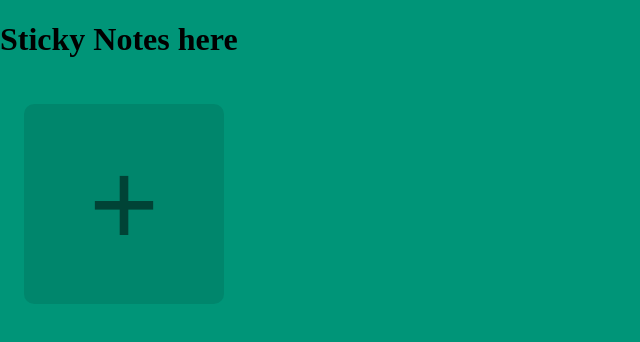
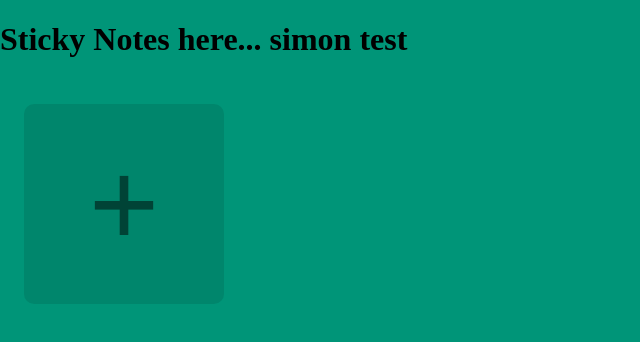
Before and after one commit to username-taken-512/sticky-notes, a website: page public/index.html in a window 1280 px wide. Shown: the whole page, without its empty margins (0-640 px from the left). Drawn offline with Linux system fonts and the light colour scheme.

Commit message:
test by simon

```diff
--- a/public/index.html
+++ b/public/index.html
@@ -10,7 +10,7 @@
 </head>
 
 <body>
-  <h1>Sticky Notes here</h1>
+  <h1>Sticky Notes here... simon test</h1>
   <div id="app">
     <button class="add-note" type="button">+</button>
   </div>
```
